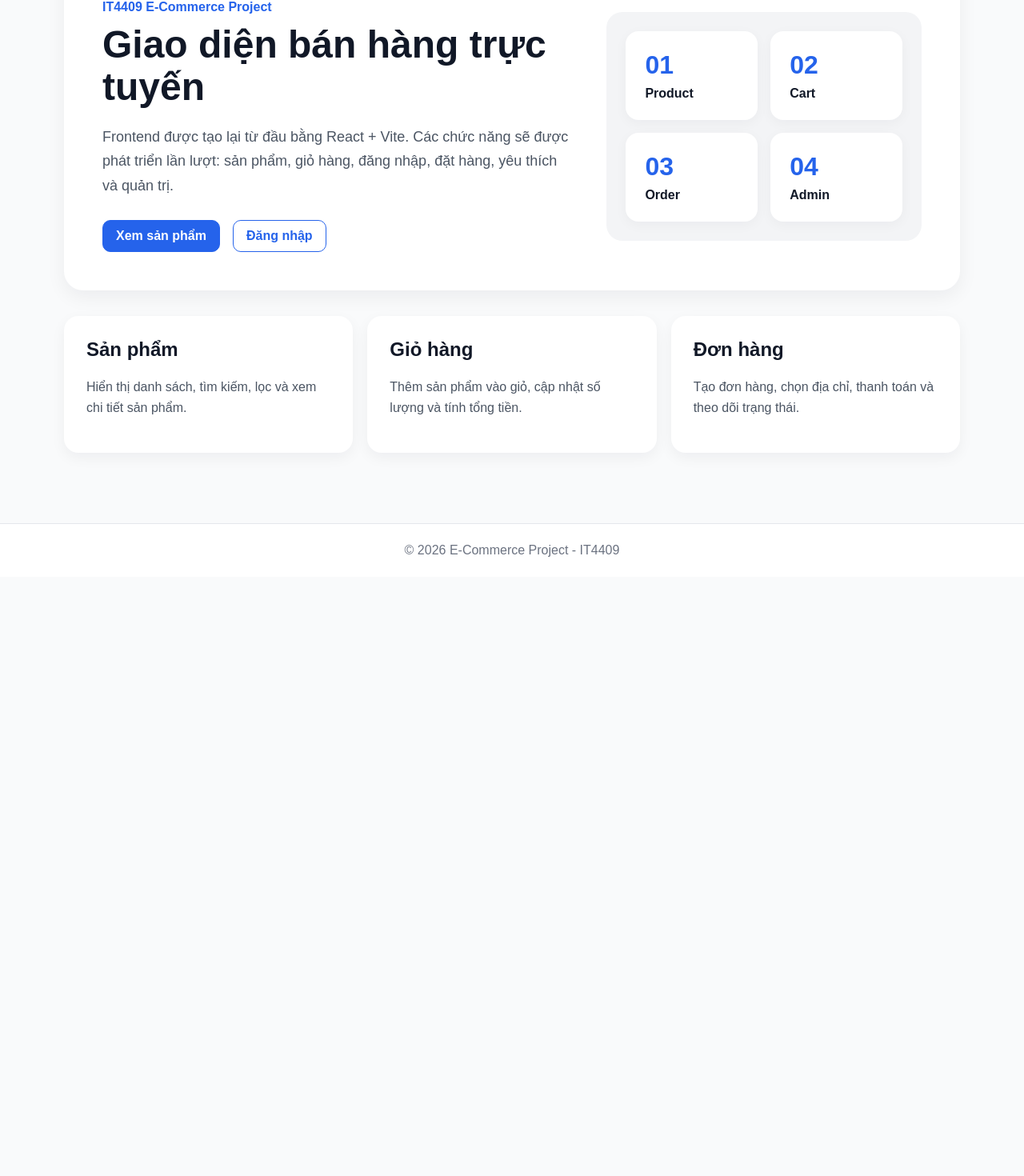
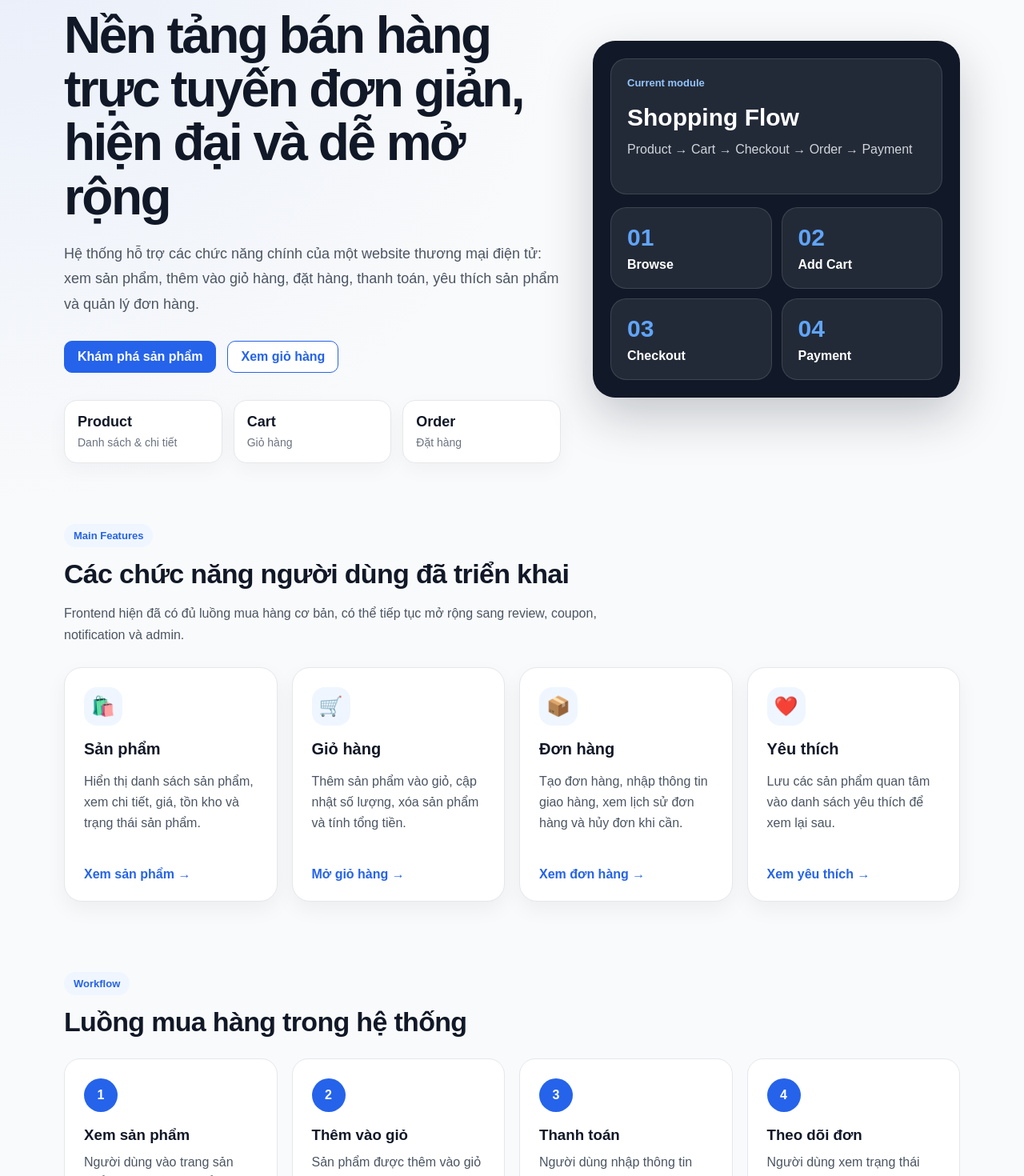
Before and after one commit to HuyAA-DD/Web-IT4409-20252, a React app in the folder frontend/: page / in a window 1280 px wide. Shown: the part 161-1631 px from the top of the page at 80% size. Before the commit the page ends 882 px from the top, so only its background shows below. Built offline with nearby package versions, Linux system fonts and the light colour scheme; the HTML template or start-up script is replaced by a standard one.

Commit message:
update homepage

```diff
--- a/frontend/src/index.css
+++ b/frontend/src/index.css
@@ -517,3 +517,295 @@ input {
     height: 320px;
   }
 }
+
+.home-page {
+  background:
+    radial-gradient(circle at top left, rgba(37, 99, 235, 0.08), transparent 32%),
+    #f9fafb;
+}
+
+.home-hero {
+  padding: 56px 0 32px;
+}
+
+.home-hero-inner {
+  display: grid;
+  grid-template-columns: minmax(0, 1.15fr) minmax(320px, 0.85fr);
+  gap: 40px;
+  align-items: center;
+}
+
+.home-hero-content h1 {
+  margin: 0;
+  font-size: clamp(40px, 5vw, 64px);
+  line-height: 1.05;
+  letter-spacing: -0.04em;
+  color: #111827;
+}
+
+.home-badge {
+  display: inline-flex;
+  width: fit-content;
+  margin: 0 0 14px;
+  padding: 7px 12px;
+  border-radius: 999px;
+  background: #eff6ff;
+  color: #2563eb;
+  font-weight: 800;
+  font-size: 13px;
+}
+
+.home-hero-description {
+  margin: 22px 0 0;
+  max-width: 660px;
+  color: #4b5563;
+  font-size: 18px;
+  line-height: 1.75;
+}
+
+.home-hero-actions {
+  display: flex;
+  gap: 14px;
+  flex-wrap: wrap;
+  margin-top: 30px;
+}
+
+.home-stats {
+  display: grid;
+  grid-template-columns: repeat(3, minmax(0, 1fr));
+  gap: 14px;
+  margin-top: 34px;
+}
+
+.home-stats div {
+  background: white;
+  border: 1px solid #e5e7eb;
+  border-radius: 16px;
+  padding: 16px;
+  box-shadow: 0 8px 24px rgba(15, 23, 42, 0.04);
+}
+
+.home-stats strong {
+  display: block;
+  color: #111827;
+  font-size: 18px;
+  margin-bottom: 6px;
+}
+
+.home-stats span {
+  color: #6b7280;
+  font-size: 14px;
+}
+
+.home-hero-panel {
+  background: #111827;
+  border-radius: 28px;
+  padding: 22px;
+  color: white;
+  box-shadow: 0 24px 60px rgba(15, 23, 42, 0.22);
+}
+
+.home-panel-card {
+  background: rgba(255, 255, 255, 0.08);
+  border: 1px solid rgba(255, 255, 255, 0.12);
+  border-radius: 20px;
+  padding: 20px;
+}
+
+.home-panel-card.large {
+  margin-bottom: 16px;
+  min-height: 170px;
+}
+
+.home-panel-label {
+  color: #93c5fd;
+  font-weight: 700;
+  font-size: 13px;
+}
+
+.home-panel-card h2 {
+  margin: 18px 0 10px;
+  font-size: 30px;
+}
+
+.home-panel-card p {
+  margin: 0;
+  color: #d1d5db;
+  line-height: 1.6;
+}
+
+.home-panel-grid {
+  display: grid;
+  grid-template-columns: repeat(2, 1fr);
+  gap: 12px;
+}
+
+.home-panel-card strong {
+  display: block;
+  color: #60a5fa;
+  font-size: 30px;
+  margin-bottom: 8px;
+}
+
+.home-panel-card span {
+  font-weight: 700;
+}
+
+.home-section {
+  padding: 44px 0;
+}
+
+.home-section-header {
+  max-width: 720px;
+  margin-bottom: 26px;
+}
+
+.home-section-header h2 {
+  margin: 0;
+  font-size: 34px;
+  letter-spacing: -0.02em;
+}
+
+.home-section-header p:not(.home-badge) {
+  color: #4b5563;
+  line-height: 1.7;
+}
+
+.home-feature-grid {
+  display: grid;
+  grid-template-columns: repeat(4, minmax(0, 1fr));
+  gap: 18px;
+}
+
+.home-feature-card {
+  background: white;
+  border-radius: 22px;
+  padding: 24px;
+  border: 1px solid #e5e7eb;
+  box-shadow: 0 10px 26px rgba(15, 23, 42, 0.05);
+  transition: transform 0.2s ease, box-shadow 0.2s ease;
+}
+
+.home-feature-card:hover {
+  transform: translateY(-4px);
+  box-shadow: 0 18px 36px rgba(15, 23, 42, 0.08);
+}
+
+.home-feature-icon {
+  width: 48px;
+  height: 48px;
+  border-radius: 16px;
+  display: grid;
+  place-items: center;
+  background: #eff6ff;
+  font-size: 24px;
+  margin-bottom: 18px;
+}
+
+.home-feature-card h3 {
+  margin: 0 0 10px;
+  font-size: 20px;
+}
+
+.home-feature-card p {
+  color: #4b5563;
+  line-height: 1.65;
+  min-height: 104px;
+}
+
+.home-feature-card a {
+  color: #2563eb;
+  font-weight: 800;
+}
+
+.home-flow {
+  display: grid;
+  grid-template-columns: repeat(4, minmax(0, 1fr));
+  gap: 18px;
+}
+
+.home-flow-item {
+  position: relative;
+  background: white;
+  border-radius: 20px;
+  padding: 24px;
+  border: 1px solid #e5e7eb;
+}
+
+.home-flow-item span {
+  width: 42px;
+  height: 42px;
+  border-radius: 50%;
+  display: grid;
+  place-items: center;
+  background: #2563eb;
+  color: white;
+  font-weight: 800;
+  margin-bottom: 18px;
+}
+
+.home-flow-item h3 {
+  margin: 0 0 10px;
+}
+
+.home-flow-item p {
+  margin: 0;
+  color: #4b5563;
+  line-height: 1.6;
+}
+
+.home-cta {
+  margin-top: 32px;
+  margin-bottom: 56px;
+  background: #111827;
+  color: white;
+  border-radius: 28px;
+  padding: 34px;
+  display: flex;
+  justify-content: space-between;
+  align-items: center;
+  gap: 24px;
+}
+
+.home-cta h2 {
+  margin: 0 0 10px;
+  font-size: 30px;
+}
+
+.home-cta p:not(.home-badge) {
+  margin: 0;
+  color: #d1d5db;
+  line-height: 1.7;
+}
+
+@media (max-width: 1000px) {
+  .home-hero-inner {
+    grid-template-columns: 1fr;
+  }
+
+  .home-feature-grid {
+    grid-template-columns: repeat(2, minmax(0, 1fr));
+  }
+
+  .home-flow {
+    grid-template-columns: repeat(2, minmax(0, 1fr));
+  }
+}
+
+@media (max-width: 640px) {
+  .home-hero {
+    padding-top: 32px;
+  }
+
+  .home-stats,
+  .home-feature-grid,
+  .home-flow,
+  .home-panel-grid {
+    grid-template-columns: 1fr;
+  }
+
+  .home-cta {
+    flex-direction: column;
+    align-items: flex-start;
+  }
+}
--- a/frontend/src/pages/HomePage.jsx
+++ b/frontend/src/pages/HomePage.jsx
@@ -2,70 +2,180 @@ import { Link } from "react-router-dom";
 
 function HomePage() {
   return (
-    <div className="container page">
-      <section className="hero">
-        <div>
-          <p className="eyebrow">IT4409 E-Commerce Project</p>
+    <div className="home-page">
+      <section className="home-hero">
+        <div className="container home-hero-inner">
+          <div className="home-hero-content">
+            <p className="home-badge">IT4409 E-Commerce Project</p>
 
-          <h1>Giao diện bán hàng trực tuyến</h1>
+            <h1>
+              Nền tảng bán hàng trực tuyến đơn giản, hiện đại và dễ mở rộng
+            </h1>
 
-          <p className="hero-description">
-            Frontend được tạo lại từ đầu bằng React + Vite. Các chức năng sẽ
-            được phát triển lần lượt: sản phẩm, giỏ hàng, đăng nhập, đặt hàng,
-            yêu thích và quản trị.
+            <p className="home-hero-description">
+              Hệ thống hỗ trợ các chức năng chính của một website thương mại
+              điện tử: xem sản phẩm, thêm vào giỏ hàng, đặt hàng, thanh toán,
+              yêu thích sản phẩm và quản lý đơn hàng.
             </p>
 
-          <div className="hero-actions">
+            <div className="home-hero-actions">
               <Link to="/products" className="btn btn-primary">
-              Xem sản phẩm
+                Khám phá sản phẩm
               </Link>
 
-            <Link to="/login" className="btn btn-outline">
-              Đăng nhập
+              <Link to="/cart" className="btn btn-outline">
+                Xem giỏ hàng
               </Link>
+            </div>
+
+            <div className="home-stats">
+              <div>
+                <strong>Product</strong>
+                <span>Danh sách & chi tiết</span>
+              </div>
+
+              <div>
+                <strong>Cart</strong>
+                <span>Giỏ hàng</span>
+              </div>
+
+              <div>
+                <strong>Order</strong>
+                <span>Đặt hàng</span>
+              </div>
             </div>
           </div>
 
-        <div className="hero-card">
-          <div className="feature-grid">
-            <div className="feature-item">
-              <strong>01</strong>
-              <span>Product</span>
+          <div className="home-hero-panel">
+            <div className="home-panel-card large">
+              <span className="home-panel-label">Current module</span>
+              <h2>Shopping Flow</h2>
+              <p>Product → Cart → Checkout → Order → Payment</p>
             </div>
 
-            <div className="feature-item">
-              <strong>02</strong>
-              <span>Cart</span>
+            <div className="home-panel-grid">
+              <div className="home-panel-card">
+                <strong>01</strong>
+                <span>Browse</span>
               </div>
 
-            <div className="feature-item">
-              <strong>03</strong>
-              <span>Order</span>
+              <div className="home-panel-card">
+                <strong>02</strong>
+                <span>Add Cart</span>
               </div>
 
-            <div className="feature-item">
+              <div className="home-panel-card">
+                <strong>03</strong>
+                <span>Checkout</span>
+              </div>
+
+              <div className="home-panel-card">
                 <strong>04</strong>
-              <span>Admin</span>
+                <span>Payment</span>
+              </div>
             </div>
           </div>
         </div>
       </section>
 
-      <section className="section-grid">
-        <div className="info-card">
-          <h2>Sản phẩm</h2>
-          <p>Hiển thị danh sách, tìm kiếm, lọc và xem chi tiết sản phẩm.</p>
+      <section className="container home-section">
+        <div className="home-section-header">
+          <p className="home-badge">Main Features</p>
+          <h2>Các chức năng người dùng đã triển khai</h2>
+          <p>
+            Frontend hiện đã có đủ luồng mua hàng cơ bản, có thể tiếp tục mở
+            rộng sang review, coupon, notification và admin.
+          </p>
         </div>
 
-        <div className="info-card">
-          <h2>Giỏ hàng</h2>
-          <p>Thêm sản phẩm vào giỏ, cập nhật số lượng và tính tổng tiền.</p>
+        <div className="home-feature-grid">
+          <div className="home-feature-card">
+            <div className="home-feature-icon">🛍️</div>
+            <h3>Sản phẩm</h3>
+            <p>
+              Hiển thị danh sách sản phẩm, xem chi tiết, giá, tồn kho và trạng
+              thái sản phẩm.
+            </p>
+            <Link to="/products">Xem sản phẩm →</Link>
           </div>
 
-        <div className="info-card">
-          <h2>Đơn hàng</h2>
-          <p>Tạo đơn hàng, chọn địa chỉ, thanh toán và theo dõi trạng thái.</p>
+          <div className="home-feature-card">
+            <div className="home-feature-icon">🛒</div>
+            <h3>Giỏ hàng</h3>
+            <p>
+              Thêm sản phẩm vào giỏ, cập nhật số lượng, xóa sản phẩm và tính
+              tổng tiền.
+            </p>
+            <Link to="/cart">Mở giỏ hàng →</Link>
           </div>
+
+          <div className="home-feature-card">
+            <div className="home-feature-icon">📦</div>
+            <h3>Đơn hàng</h3>
+            <p>
+              Tạo đơn hàng, nhập thông tin giao hàng, xem lịch sử đơn hàng và
+              hủy đơn khi cần.
+            </p>
+            <Link to="/orders">Xem đơn hàng →</Link>
+          </div>
+
+          <div className="home-feature-card">
+            <div className="home-feature-icon">❤️</div>
+            <h3>Yêu thích</h3>
+            <p>
+              Lưu các sản phẩm quan tâm vào danh sách yêu thích để xem lại sau.
+            </p>
+            <Link to="/wishlist">Xem yêu thích →</Link>
+          </div>
+        </div>
+      </section>
+
+      <section className="container home-section">
+        <div className="home-section-header">
+          <p className="home-badge">Workflow</p>
+          <h2>Luồng mua hàng trong hệ thống</h2>
+        </div>
+
+        <div className="home-flow">
+          <div className="home-flow-item">
+            <span>1</span>
+            <h3>Xem sản phẩm</h3>
+            <p>Người dùng vào trang sản phẩm và chọn sản phẩm muốn mua.</p>
+          </div>
+
+          <div className="home-flow-item">
+            <span>2</span>
+            <h3>Thêm vào giỏ</h3>
+            <p>Sản phẩm được thêm vào giỏ hàng với số lượng đã chọn.</p>
+          </div>
+
+          <div className="home-flow-item">
+            <span>3</span>
+            <h3>Thanh toán</h3>
+            <p>Người dùng nhập thông tin giao hàng và tạo đơn hàng.</p>
+          </div>
+
+          <div className="home-flow-item">
+            <span>4</span>
+            <h3>Theo dõi đơn</h3>
+            <p>Người dùng xem trạng thái đơn hàng và thanh toán giả lập.</p>
+          </div>
+        </div>
+      </section>
+
+      <section className="container home-cta">
+        <div>
+          <p className="home-badge">Next step</p>
+          <h2>Tiếp tục hoàn thiện giao diện và chức năng</h2>
+          <p>
+            Sau HomePage, nên polish lại ProductList, ProductCard và Wishlist để
+            toàn bộ giao diện đồng bộ hơn.
+          </p>
+        </div>
+
+        <Link to="/products" className="btn btn-primary">
+          Bắt đầu mua hàng
+        </Link>
       </section>
     </div>
   );
```
Lines whose indentation alone changed are shown as unchanged.
